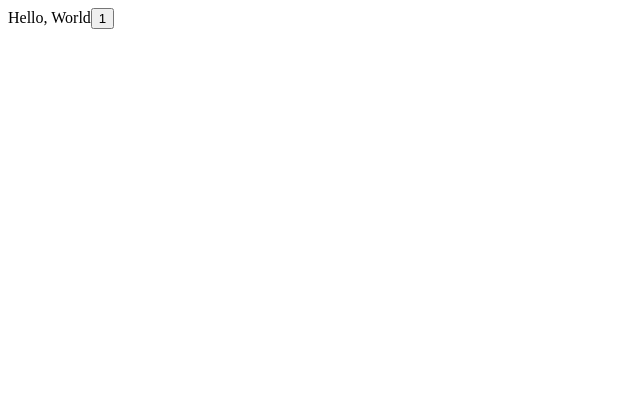
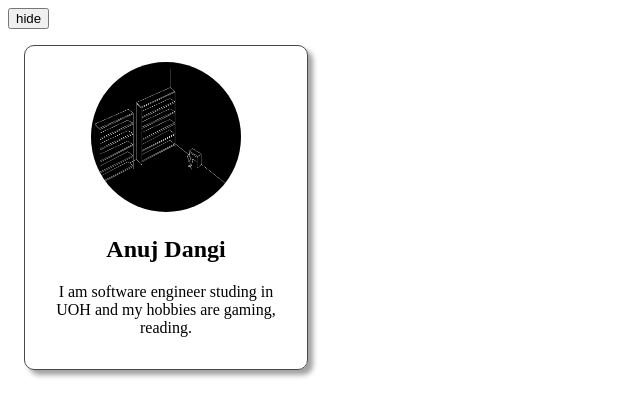
Before and after one commit to anuj-dangi/react-based-application, a React (Vite) app in the folder react-learning/: page / in a window 1280 px wide. Shown: the top 416 px of the page, without its empty margins (0-640 px from the left). Built offline with nearby package versions, Linux system fonts and the light colour scheme.

Commit message:
first component

```diff
--- a/react-learning/src/App.jsx
+++ b/react-learning/src/App.jsx
@@ -1,12 +1,14 @@
 import React from 'react';
 import './App.css';
-import First from "./components/First.jsx";
+import Card from "./components/Card.jsx";
 
 function App() {
 
   return (
-    <First/>
+    <>
+      <Card />
+    </>
   )
 }
 
-export default App
+export default App;
--- /dev/null
+++ b/react-learning/src/components/Card.jsx
@@ -0,0 +1,20 @@
+import Image from "../assets/gzcwaq8uazo41.png";
+import { useState } from "react";
+import "../css/Card.css"
+
+function Card()
+{
+    const [ show, setShowState ] = useState(true);
+    return(
+        <div>
+            <button type="button" onClick={() => {setShowState(!show)}}>{show ? "hide" : "show"}</button>
+            <div className={`card ${show ? '' : 'hidden'}`}>
+                <img src={Image} alt="profile-pic" className="card-pic"></img>
+                <h2>Anuj Dangi</h2>
+                <p>I am software engineer studing in UOH and my hobbies are gaming, reading.</p>
+            </div>
+        </div>
+    )
+}
+
+export default Card;
--- /dev/null
+++ b/react-learning/src/css/Card.css
@@ -0,0 +1,18 @@
+.card {
+    padding: 1rem;
+    border: 1px solid rgb(74, 72, 72);
+    border-radius: 10px;
+    box-shadow: 5px 5px 5px rgba(55, 49, 49, 0.456);
+    margin: 1rem;
+    text-align: center;
+    max-width: 250px;
+}
+.hidden{
+    display: none;
+}
+
+.card .card-pic{
+    width: 150px;
+    height: 150px;
+    border-radius: 50%;
+}
--- a/react-learning/src/main.jsx
+++ b/react-learning/src/main.jsx
@@ -1,6 +1,5 @@
 import { StrictMode } from 'react'
 import { createRoot } from 'react-dom/client'
-import './index.css'
 import App from './App.jsx';
 
 createRoot(document.getElementById('root')).render(
```
Also changed, not shown: react-learning/src/assets/gzcwaq8uazo41.png (added), react-learning/src/index.css (deleted).
